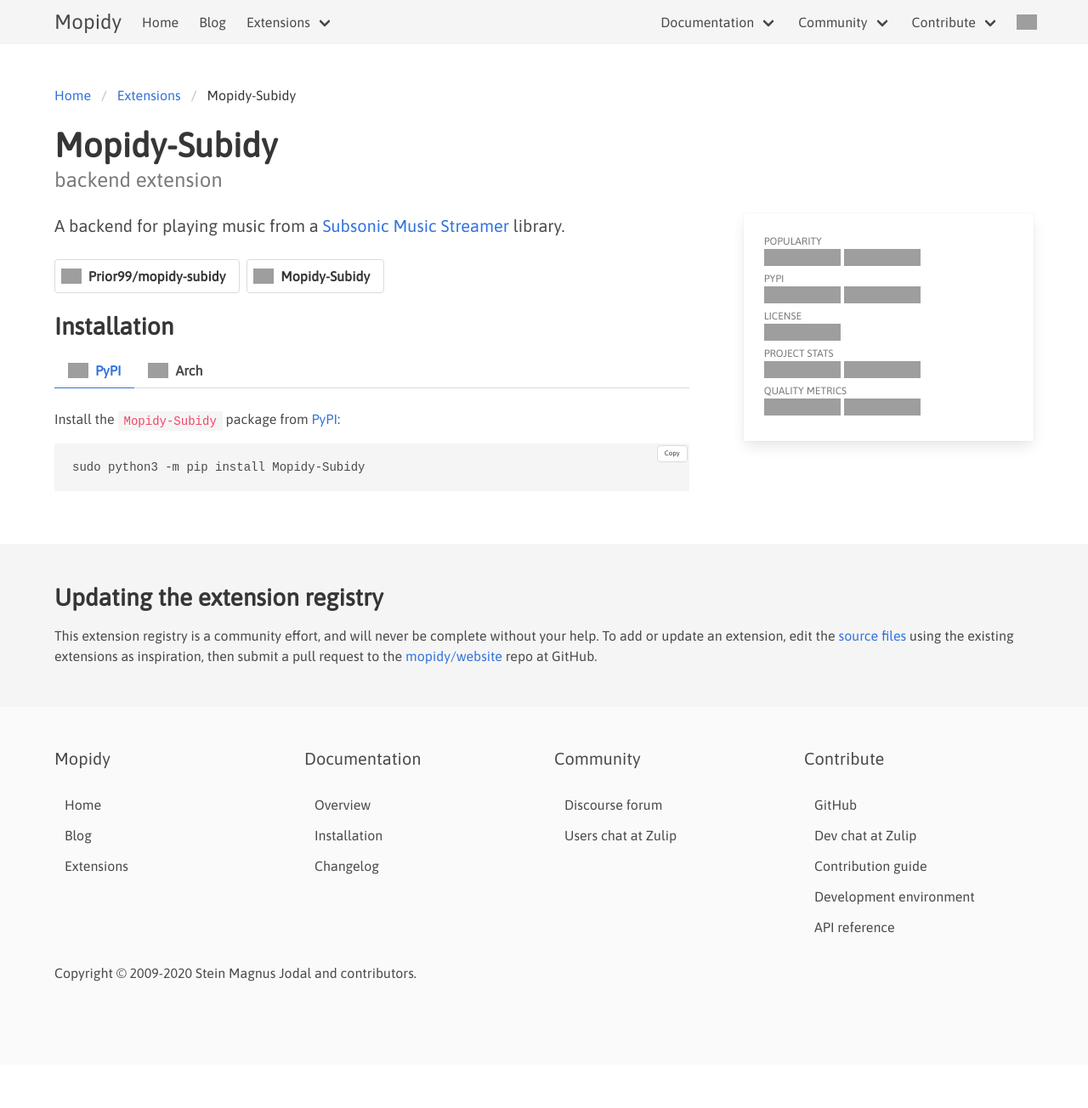
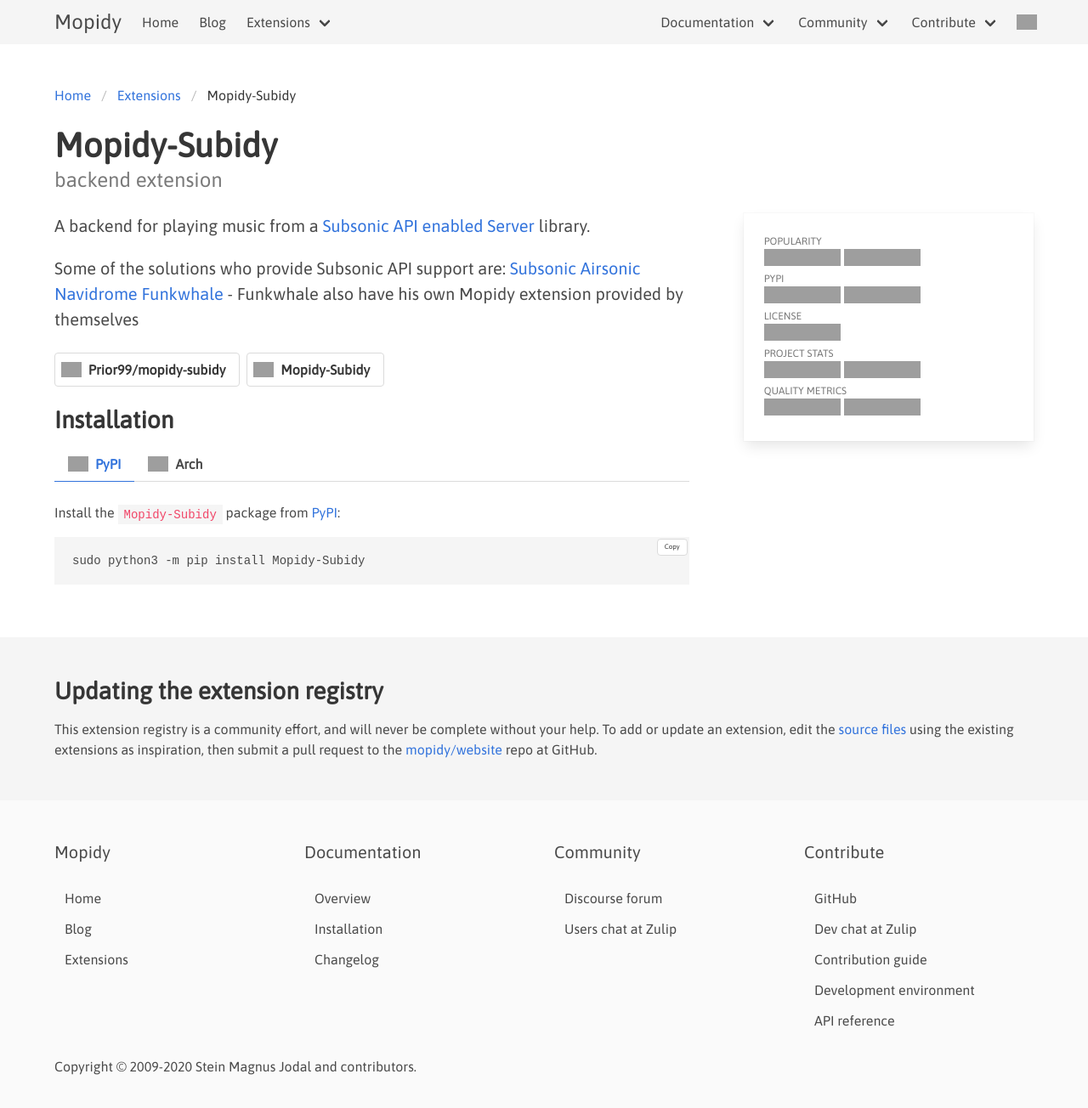
Before and after one commit to mopidy/website, a Jekyll site: the page built from _ext/subidy.md, in a window 1280 px wide, cut to the strip 0-1363 px from the top of the page. Shown: the top 1304 px of the strip at 85% size. Built offline with Jekyll 4.4.1, drawn with Linux system fonts in a browser that asks for light colours; before the commit the page ends 1253 px from its top, so only the background shows below that; grey boxes are pictures that could not be loaded.

Commit message:
Change to mention the plugin use the API
The fact it uses API means many servers can be used as soon as they provide the support for it.

```diff
--- a/_ext/subidy.md
+++ b/_ext/subidy.md
@@ -11,4 +11,10 @@
 ---
 
 A backend for playing music from a
-[Subsonic Music Streamer](https://www.subsonic.org/) library.
+[Subsonic API enabled Server ](http://www.subsonic.org/pages/api.jsp) library.
+
+Some of the solutions who provide Subsonic API support are:
+[Subsonic](http://www.subsonic.org)
+[Airsonic](https://github.com/airsonic/airsonic)
+[Navidrome](https://github.com/deluan/navidrome)
+[Funkwhale](https://funkwhale.audio/) - Funkwhale also have his own Mopidy extension provided by themselves
```
